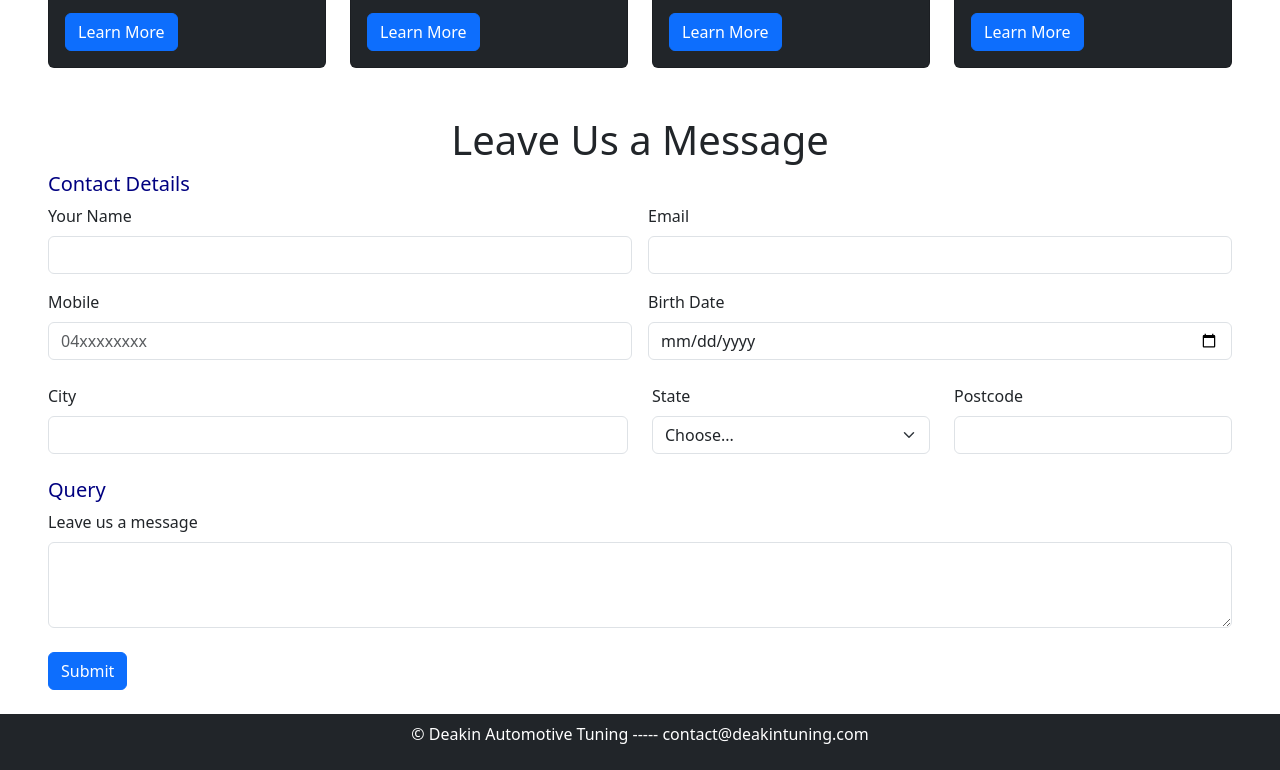
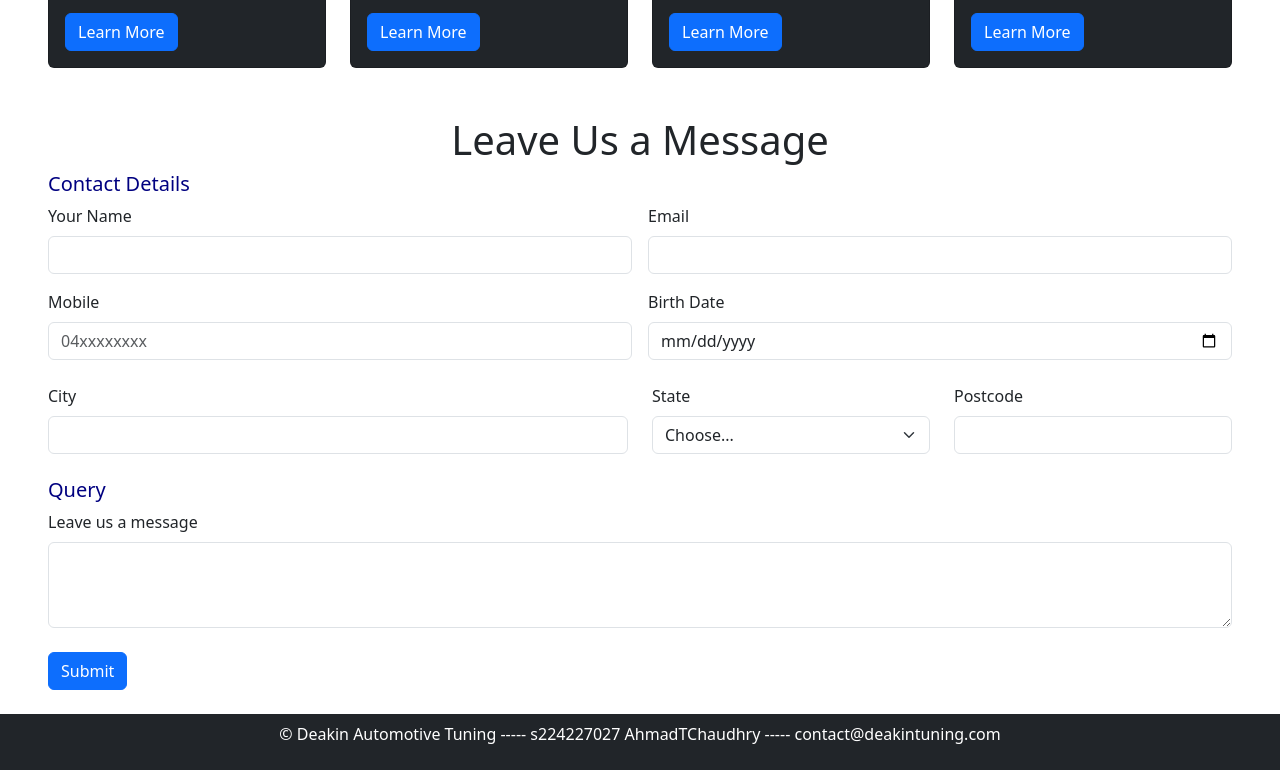
Before and after one commit to AhmadTChaudhry/SIT725, a website: page Week-3/public/index.html in a window 1280 px wide. Shown: the part 929-1699 px from the top of the page. Drawn offline with nearby package versions, Linux system fonts and the light colour scheme.

```diff
--- a/Week-3/public/index.html
+++ b/Week-3/public/index.html
@@ -226,7 +226,7 @@
 <!-- Footer -->
 <footer>
     <div class="container-fluid p-2 bg-dark text-white" style="text-align: center;">
-        <p>&#169 Deakin Automotive Tuning ----- contact@deakintuning.com</p>
+        <p>&#169 Deakin Automotive Tuning ----- s224227027 AhmadTChaudhry ----- contact@deakintuning.com</p>
     </div>
 </footer>
 
```
